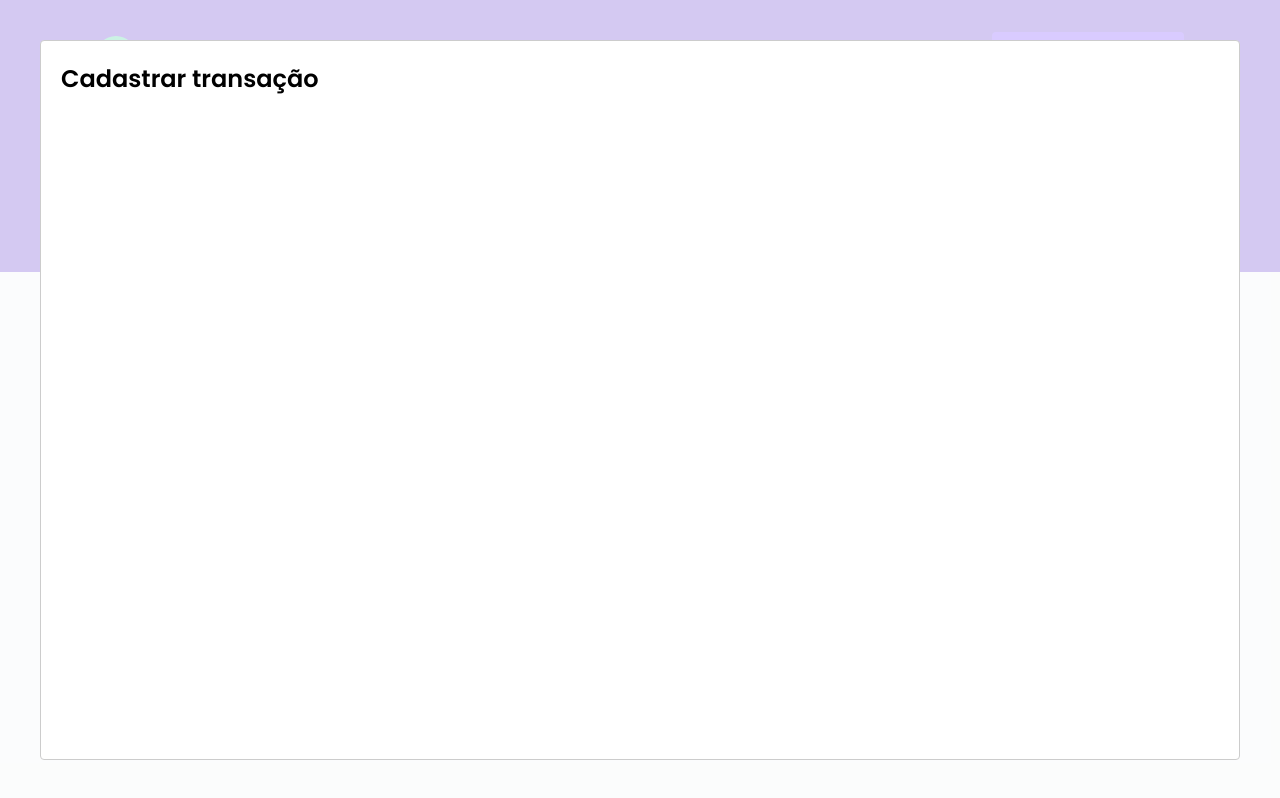
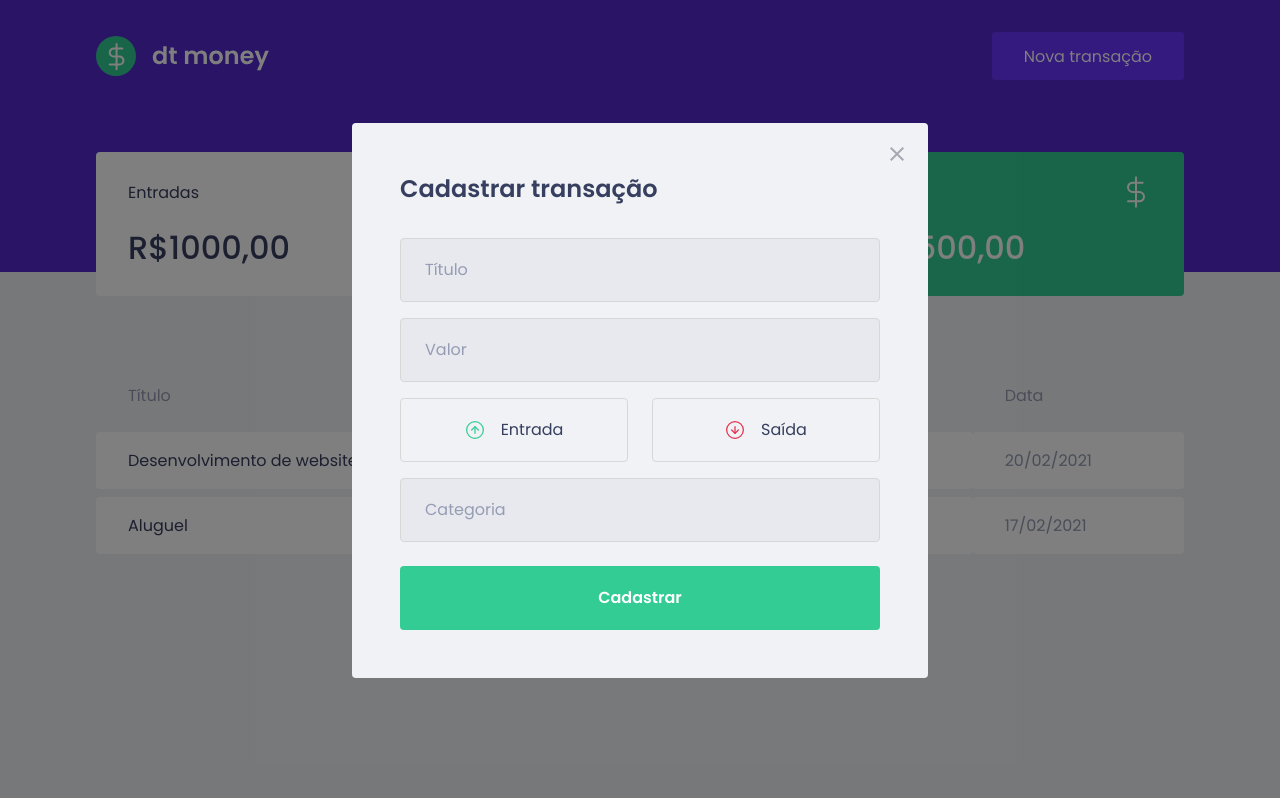
Before and after one commit to JosueCombatSerafim/dtmoney, a React (Create React App) app: page / in a window 1280 px wide. Both pictures are taken after a click on the button "Nova transação". Built offline with nearby package versions, Linux system fonts and the light colour scheme; no server answers; what miragejs would draw is missing.

Commit message:
feat(modal): finish modal layout

```diff
--- a/package.json
+++ b/package.json
@@ -5,6 +5,7 @@
   "dependencies": {
     "axios": "^0.27.2",
     "miragejs": "^0.1.45",
+    "polished": "^4.2.2",
     "react": "^18.2.0",
     "react-dom": "^18.2.0",
     "react-modal": "^3.15.1",
--- a/src/components/NewTransactionModal/index.tsx
+++ b/src/components/NewTransactionModal/index.tsx
@@ -1,5 +1,8 @@
 import Modal from "react-modal";
-import { Container } from "./styles";
+import incomeImg from "../../assets/Entradas.svg";
+import outcomeImg from "../../assets/Saídas.svg";
+import closeImg from "../../assets/close-icon.svg";
+import { Container, TransactionTypeContainer } from "./styles";
 
 interface NewTransactionModalProps {
   isOpen: boolean;
@@ -11,9 +14,41 @@ export function NewTransactionModal({
   onRequestClose,
 }: NewTransactionModalProps) {
   return (
-    <Modal isOpen={isOpen} onRequestClose={onRequestClose}>
+    <Modal
+      isOpen={isOpen}
+      onRequestClose={onRequestClose}
+      overlayClassName="react-modal-overlay"
+      className="reacte-modal-content"
+    >
+      <button
+        type="button"
+        onClick={onRequestClose}
+        className="react-modal-close"
+      >
+        <img src={closeImg} alt="Fechar modal" />
+      </button>
+
       <Container>
         <h2>Cadastrar transação</h2>
+
+        <input placeholder="Título" />
+        <input type="number" placeholder="Valor" />
+
+        <TransactionTypeContainer>
+          <button type="button">
+            <img src={incomeImg} alt="Entrada" />
+            <span>Entrada</span>
+          </button>
+
+          <button type="button">
+            <img src={outcomeImg} alt="Saída" />
+            <span>Saída</span>
+          </button>
+        </TransactionTypeContainer>
+
+        <input placeholder="Categoria" />
+
+        <button type="submit">Cadastrar</button>
       </Container>
     </Modal>
   );
--- a/src/components/NewTransactionModal/styles.ts
+++ b/src/components/NewTransactionModal/styles.ts
@@ -1,3 +1,87 @@
 import styled from "styled-components";
+import { darken } from "polished";
 
-export const Container = styled.div``;
+export const Container = styled.form`
+  h2 {
+    color: var(--text-title);
+    font-size: 1.5rem;
+    margin-bottom: 2rem;
+  }
+
+  input {
+    width: 100%;
+    padding: 0 1.5rem;
+    height: 4rem;
+    border-radius: 0.25rem;
+
+    border: 1px solid #d7d7d7;
+    background: #e7e9ee;
+
+    font-weight: 400;
+    font-size: 1rem;
+
+    &::placeholder {
+      color: var(--text-body);
+    }
+
+    & + input {
+      margin-top: 1rem;
+    }
+  }
+
+  button[type="submit"] {
+    width: 100%;
+    padding: 0 1.5rem;
+    height: 4rem;
+    background: var(--green);
+    color: #ffffff;
+    border-radius: 0.25rem;
+    border: 0;
+    font-size: 1rem;
+    font-weight: 600;
+    margin-top: 1.5rem;
+
+    transition: filter 0.2s;
+
+    &:hover {
+      filter: brightness(0.9);
+    }
+  }
+`;
+
+export const TransactionTypeContainer = styled.div`
+  margin: 1rem 0;
+  display: grid;
+  grid-template-columns: 1fr 1fr;
+  gap: 1.5rem;
+
+  button {
+    height: 4rem;
+    border: 1px solid #d7d7d7;
+    border-radius: 0.25rem;
+
+    background: transparent;
+
+    display: flex;
+    align-items: center;
+    justify-content: center;
+
+    transition: border-color 0.2s;
+
+    &:hover {
+      border-color: ${darken(0.1, "#d7d7d7")};
+    }
+
+    img {
+      width: 20px;
+      height: 20px;
+    }
+
+    span {
+      display: inline-block;
+      margin-left: 1rem;
+      font-size: 1rem;
+      color: var(--text-title);
+    }
+  }
+`;
--- a/src/styles/global.ts
+++ b/src/styles/global.ts
@@ -54,4 +54,41 @@ export const GlobalStyle = createGlobalStyle`
         opacity: 0.6;
         cursor: not-allowed;
     }
+
+    .react-modal-overlay {
+        background: rgba(0,0,0,0.5);
+        position: fixed;
+
+        top: 0;
+        bottom: 0;
+        left: 0;
+        right: 0;
+
+        display: flex;
+        align-items: center;
+        justify-content: center;
+    }
+
+    .reacte-modal-content {
+        width: 100%;
+        max-width: 576px;
+        background: var(--background);
+        padding: 3rem;
+        position: relative;
+        border-radius: 0.25rem;
+    }
+
+    .react-modal-close {
+        position: absolute;
+        right: 1.5rem;
+        top: 1.5rem;
+        border: 0;
+        background: transparent;
+
+        transition: filter 0.2s;
+
+        &:hover {
+            filter: brightness(0.8);
+        }
+    }
 `;
```
Also changed, not shown: 1 other file (tests, documents, lock files or other folders).
